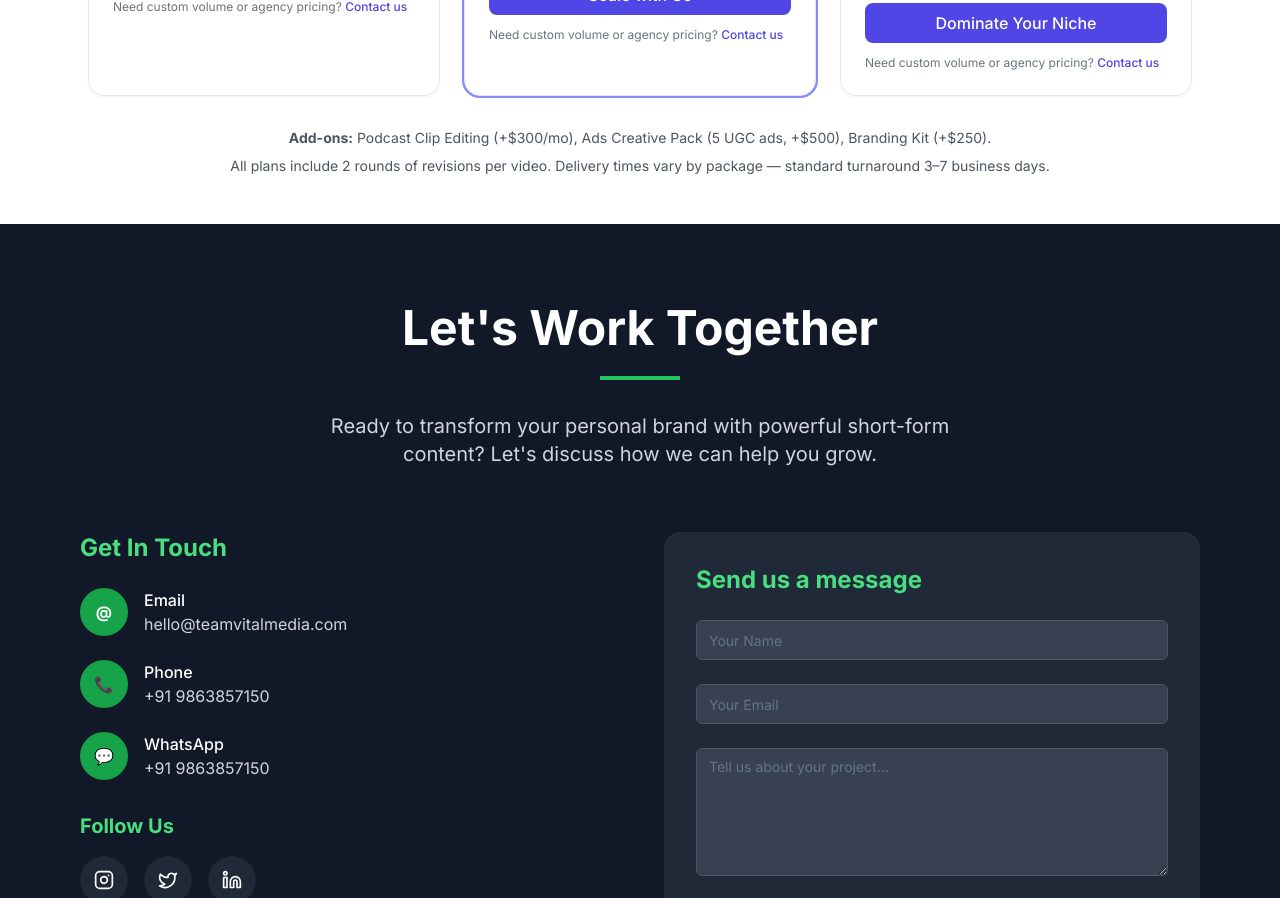
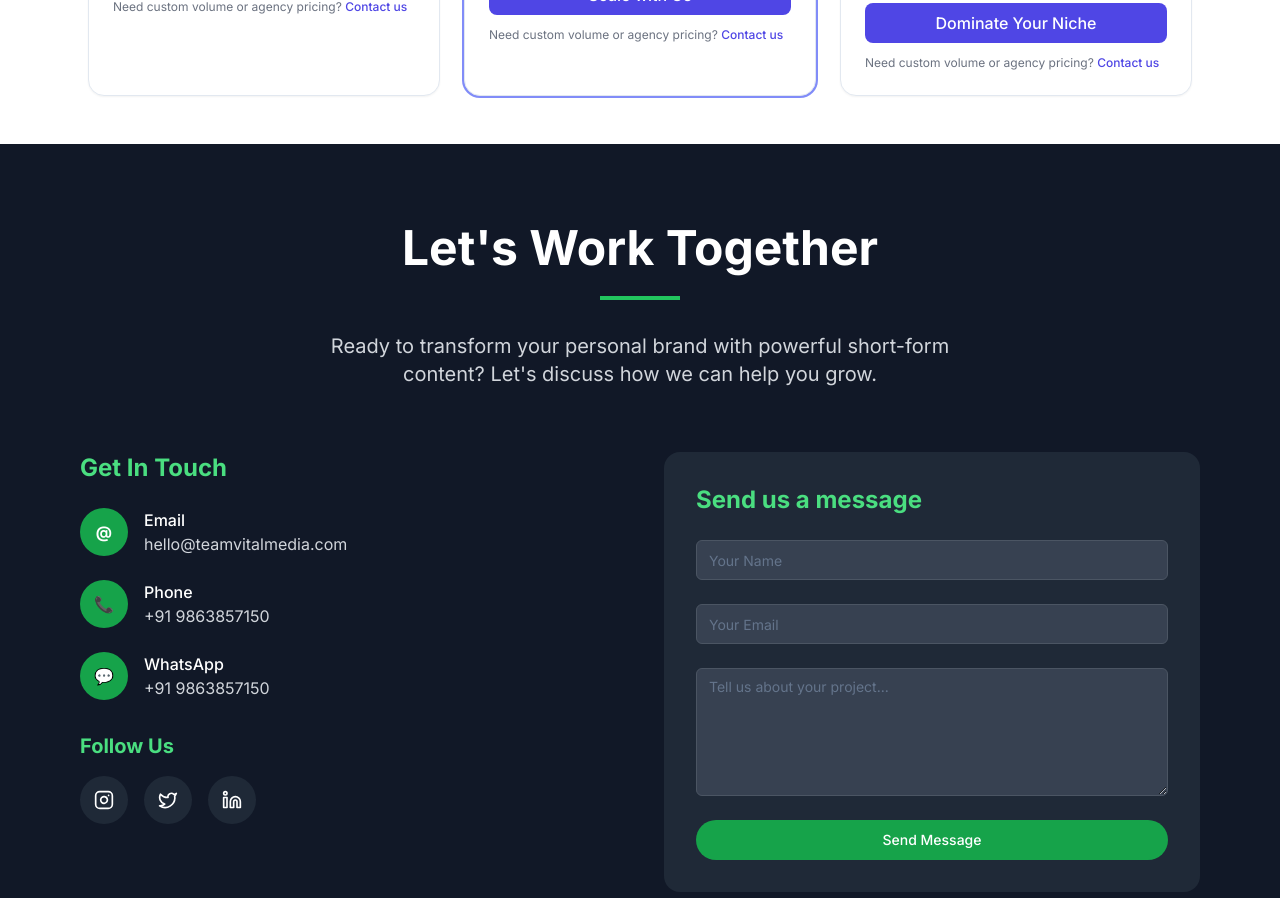
Before and after one commit to teamviralmedia/vital-media-launchpad, a React (Vite) app: page / in a window 1280 px wide. Shown: the part 6060-6958 px from the top of the page. Built offline with nearby package versions, Linux system fonts and the light colour scheme.

Commit message:
Remove pricing details

```diff
--- a/src/components/Pricing.tsx
+++ b/src/components/Pricing.tsx
@@ -127,10 +127,6 @@ export default function PricingSection() {
         })}
       </div>
 
-      <div className="mt-8 text-center text-sm text-gray-600">
-        <p><strong>Add-ons:</strong> Podcast Clip Editing (+$300/mo), Ads Creative Pack (5 UGC ads, +$500), Branding Kit (+$250).</p>
-        <p className="mt-2">All plans include 2 rounds of revisions per video. Delivery times vary by package — standard turnaround 3–7 business days.</p>
-      </div>
     </section>
   );
 }
```
